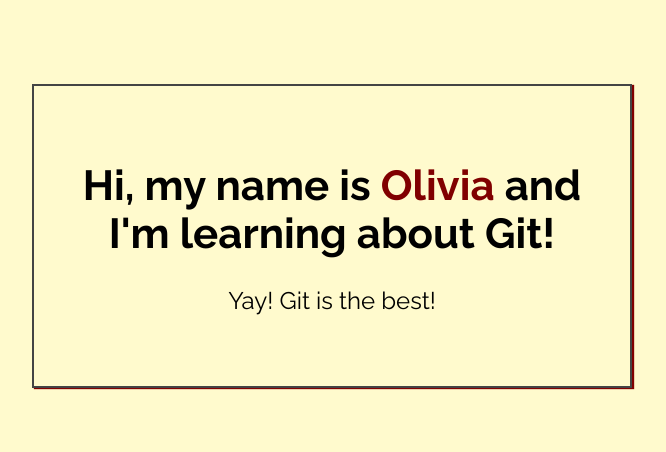
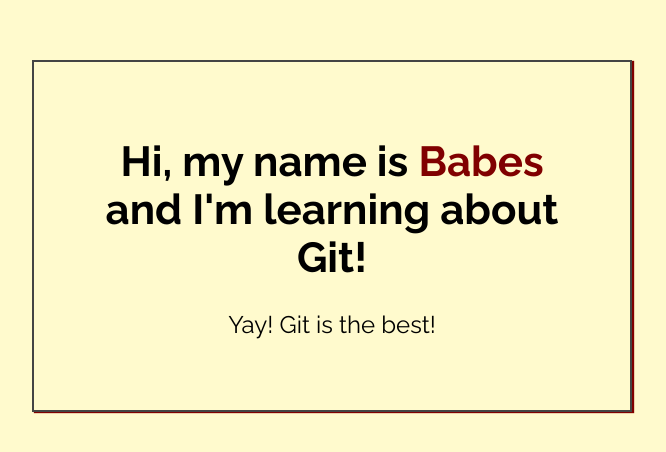
Before and after one commit to OliviaDiff/my-first-repo, a plain HTML site: page index.html in a window 1280 px wide. Shown: the part 164-616 px from the top of the page, without its empty margins (308-974 px from the left). Drawn offline with Linux system fonts and the light colour scheme.

Commit message:
name changed in index.html

```diff
--- a/index.html
+++ b/index.html
@@ -14,7 +14,7 @@
 <body>
 
     <div class="greeting">
-        <h1>Hi, my name is <span class="highlight">Olivia</span> and I'm learning about Git! </h1>
+        <h1>Hi, my name is <span class="highlight">Babes</span> and I'm learning about Git! </h1>
 
         <p>Yay! Git is the best!</p>
     </div>
```
